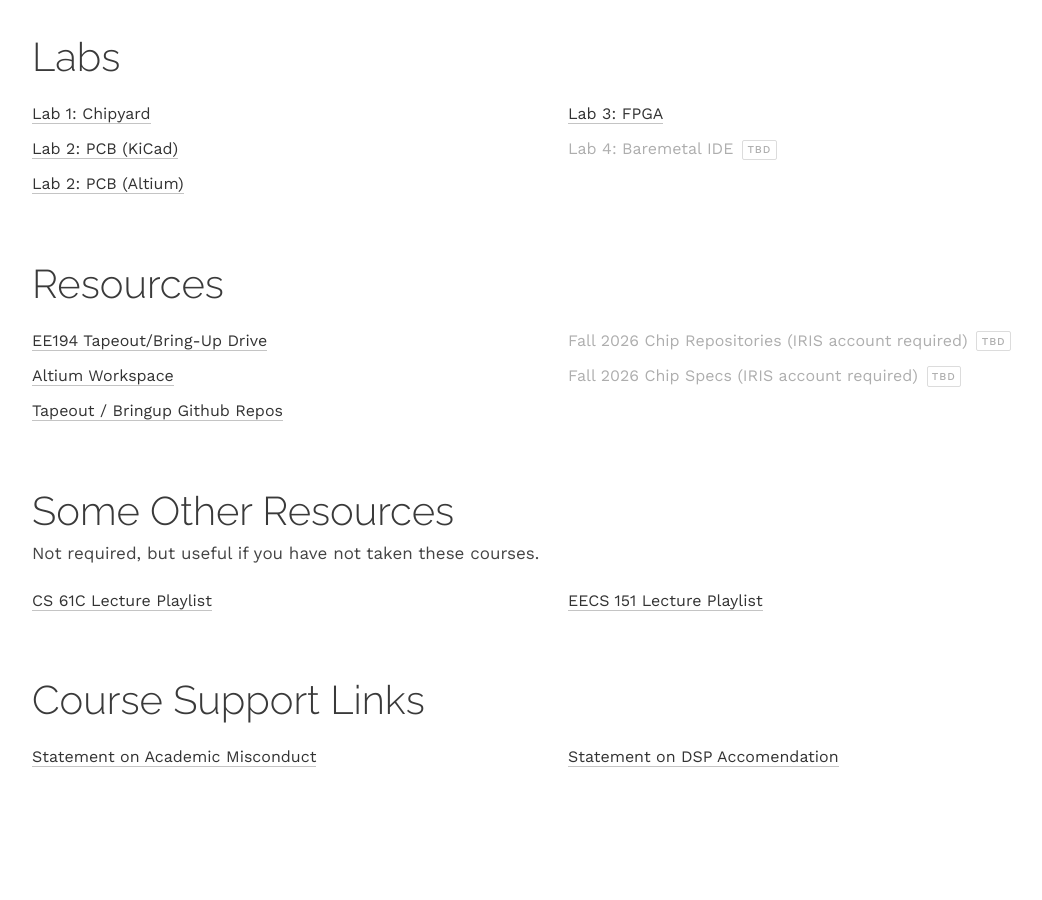
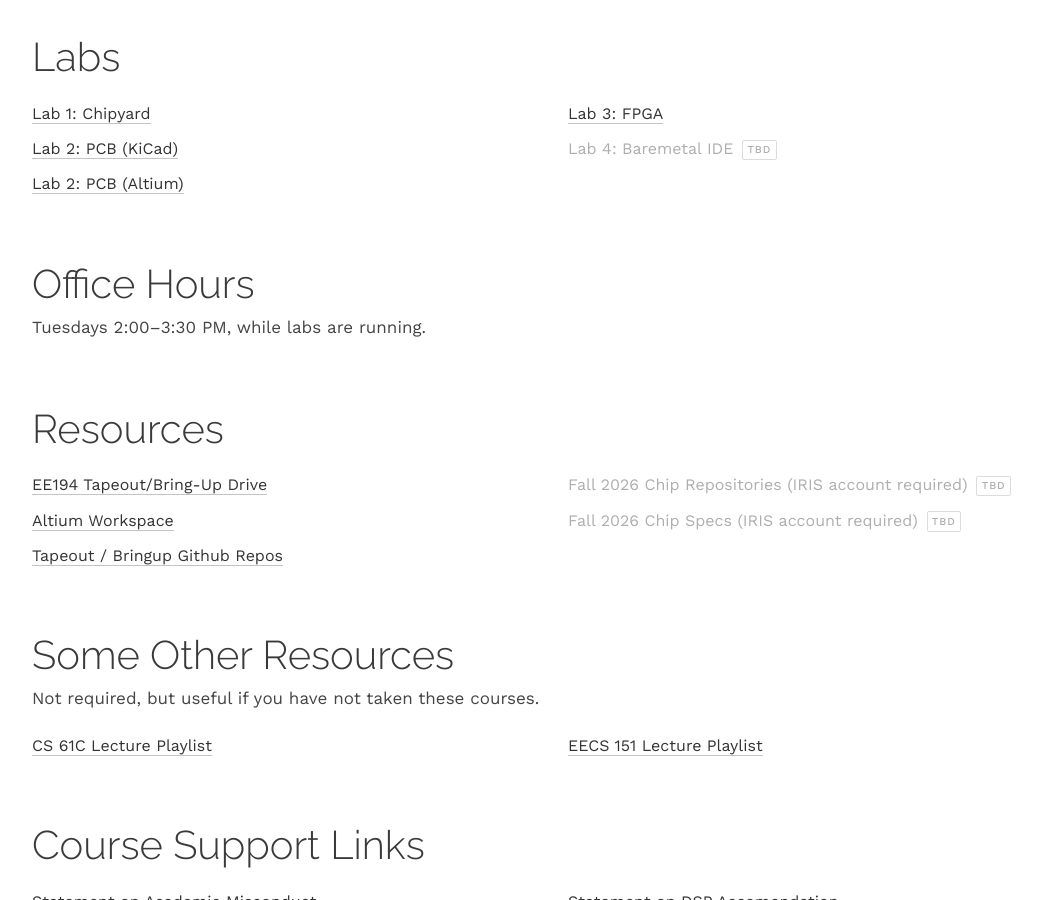
Before and after one commit to ucb-ee290c/ucb-ee290c.github.io, a Jekyll site: the page built from semesters/fa26/index.md, in a window 1280 px wide and 900 px high, scrolled down 2291 px. Shown: the whole window, without its empty margins (96-1138 px from the left). Built offline with Jekyll 4.4.1, drawn with Linux system fonts in a browser that asks for light colours.

Commit message:
Add an office hours section
Tuesdays 2:00-3:30 PM, while labs are running.

Sections could previously only be link lists, and rendered an empty <ul>
without one; the list is now optional so a section can carry prose alone.

Co-Authored-By: Claude Opus 5 <noreply@anthropic.com>

```diff
--- a/_data/fa26.yml
+++ b/_data/fa26.yml
@@ -234,6 +234,11 @@ sections:
         url: "https://github.com/ucb-ee194-tapeout/chipyard-lab"
       - name: "Lab 4: Baremetal IDE"
 
+  - title: "Office Hours"
+    id: "office-hours"
+    intro: >-
+      Tuesdays 2:00&ndash;3:30 PM, while labs are running.
+
   - title: "Resources"
     id: "resources"
     links:
--- a/_layouts/course-home.html
+++ b/_layouts/course-home.html
@@ -170,6 +170,7 @@ layout: course
       {%- if section.intro %}
         <p class="section-intro">{{ section.intro }}</p>
       {%- endif %}
+      {%- if section.links %}
       <ul class="lists two-col">
         {%- for link in section.links %}
           <li>
@@ -181,6 +182,7 @@ layout: course
           </li>
         {%- endfor %}
       </ul>
+      {%- endif %}
     </div>
   </section>
 {%- endfor %}
```
